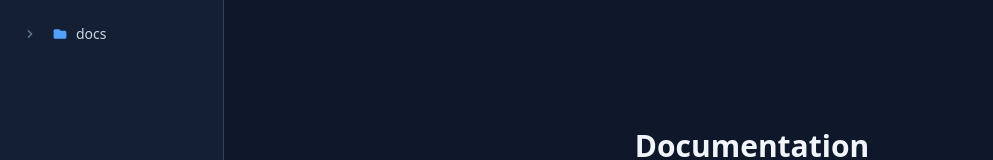
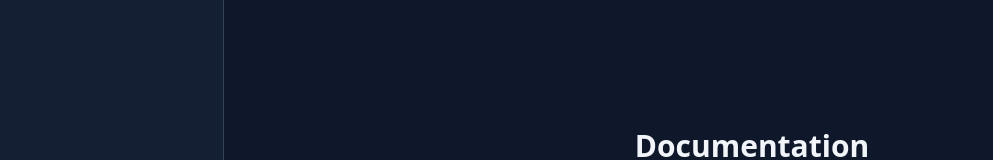
Before and after one commit to mudrockdev/mudrock-static, a SvelteKit app: page / in a window 1280 px wide. Shown: the top 160 px of the page, without its empty margins (0-993 px from the left). Built offline with nearby package versions, Linux system fonts and the light colour scheme.

Commit message:
Show docs tree expanded by default and fix sidebar rendering

```diff
--- a/src/lib/DocsTreeNode.svelte
+++ b/src/lib/DocsTreeNode.svelte
@@ -16,7 +16,7 @@
 	const path = parentPath ? `${parentPath}/${node.name}` : node.name;
 
 	// Track open/closed state for folders (local to this component instance)
-	let open = $state(false);
+	let open = $state(true);
 
 	// Event dispatcher for file clicks
 
--- a/src/routes/+layout.svelte
+++ b/src/routes/+layout.svelte
@@ -10,11 +10,8 @@
 		import: 'default'
 	}) as Record<string, string>;
 
-	// Build tree structure from file paths
-	const tree = {
-		name: 'docs',
-		type: 'folder' as const,
-		children: Object.keys(markdownFiles).reduce((acc: Array<TreeNode>, path) => {
+	// Build tree structure from file paths - start with contents of docs folder
+	const treeChildren = Object.keys(markdownFiles).reduce((acc: Array<TreeNode>, path) => {
 		const relativePath = path.replace('/src/docs/', '');
 		const parts = relativePath.split('/');
 		let current = acc;
@@ -37,8 +34,7 @@
 		});
 
 		return acc;
-		}, [])
-	};
+	}, []);
 
 	interface TreeNode {
 		name: string;
@@ -73,7 +69,9 @@
 	<!-- Sidebar -->
 	<aside class="w-56 border-r border-slate-700 py-4 overflow-y-auto bg-slate-800/50">
 		<nav class="px-2">
-			<DocsTree {tree} onfileclick={handleFileClick} />
+			{#each treeChildren as child (child.name)}
+				<DocsTree tree={child} onfileclick={handleFileClick} />
+			{/each}
 		</nav>
 	</aside>
 
```
Lines whose indentation alone changed are shown as unchanged.
